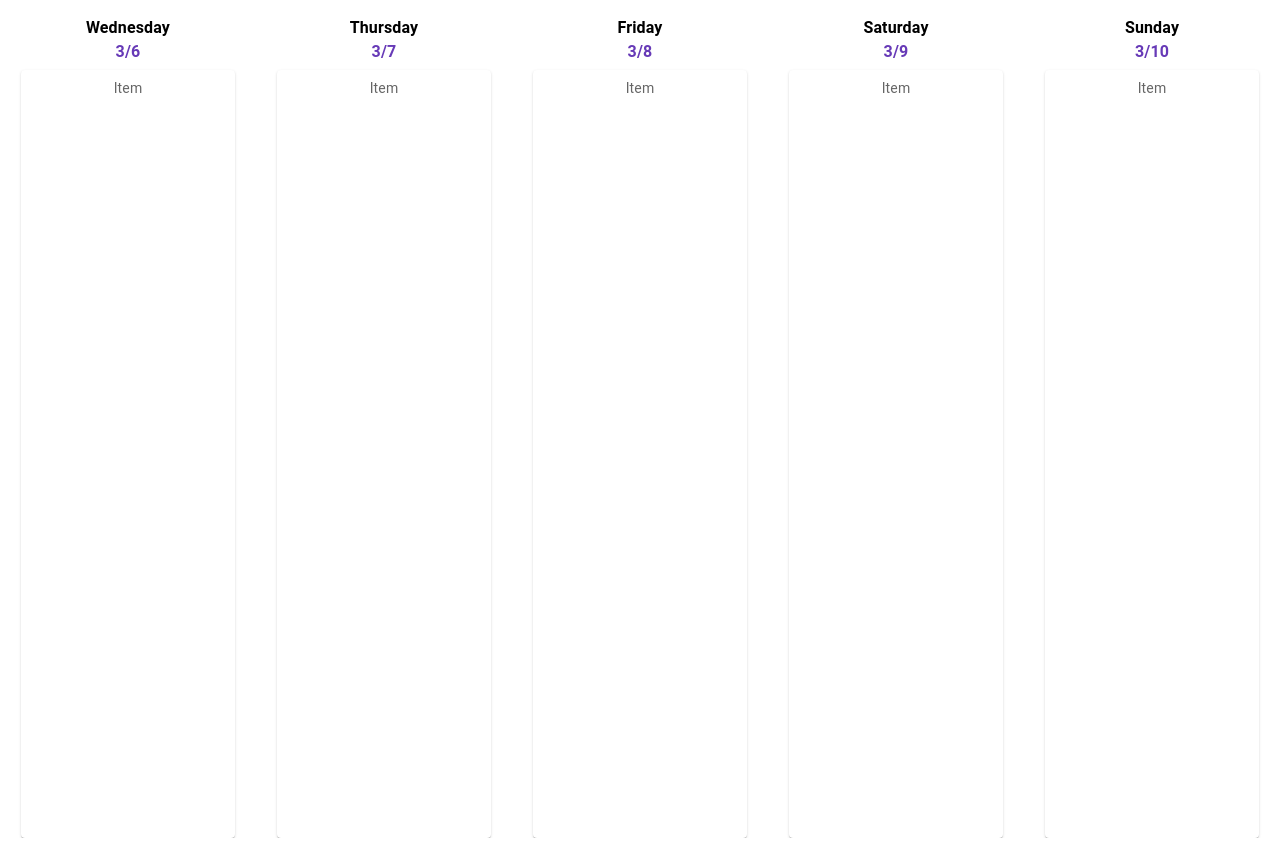
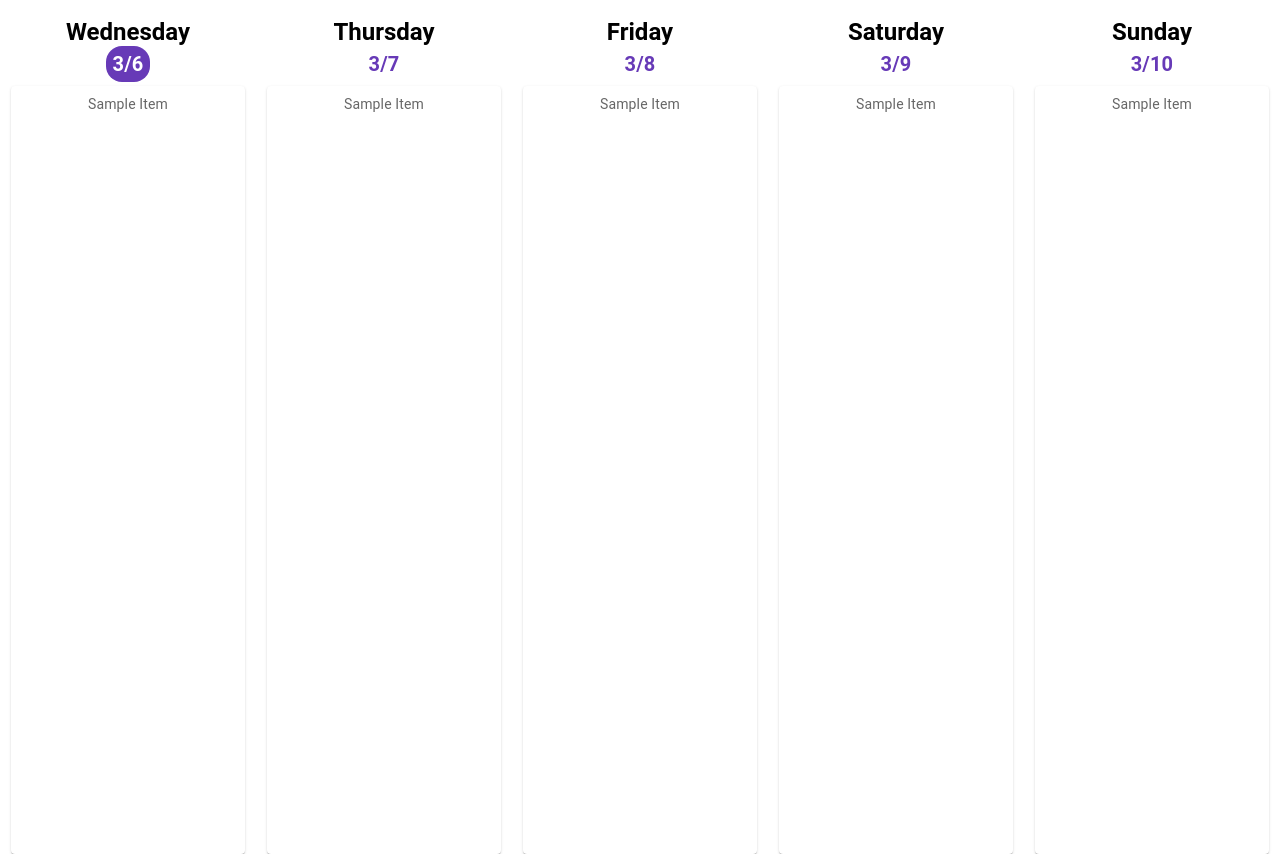
Before and after one commit to ashchen3/CS35L-todoapp, a React (Create React App) app in the folder client/: page /calendar in a window 1280 px wide. Built offline with nearby package versions, Linux system fonts and the light colour scheme; sample sign-in values are in the browser's storage.

Commit message:
calendar view visual updates

```diff
--- a/client/src/App.js
+++ b/client/src/App.js
@@ -21,15 +21,21 @@ const theme = createTheme({
             main: deepPurple[500],
         },
         secondary: {
-            main: deepPurple[300],
+            main: deepPurple['A100'],
         },
+        dark: {
+            main: deepPurple[900],
+        },
+        alt: {
+            main: deepPurple['A400'],
+        }
     },
 });
 
 function App() {
     return (
         <ThemeProvider theme={theme}>
-            <Box sx={{ m: 0, p: 0, height: "100vh" }}>
+            <Box sx={{ m: 0, p: 0, height: "100vh"}}>
                 <BrowserRouter>
                     <AuthProvider>
                         <Routes>
--- a/client/src/pages/CalendarView.jsx
+++ b/client/src/pages/CalendarView.jsx
@@ -4,6 +4,9 @@ import Paper from '@mui/material/Paper';
 import Typography from '@mui/material/Typography';
 import { styled } from '@mui/material/styles';
 import * as React from 'react';
+
+import CalendarTaskList from '../components/CalendarTaskList';
+
 
 
 const Item = styled(Paper)(({ theme }) => ({
@@ -37,8 +40,8 @@ function FormRow() {
 
   return (
     <React.Fragment>
-      {daysArray.map((day) => (
-        <Grid item xs={2} key={day}>
+      {daysArray.map((day, index) => (
+        <Grid item xs={2.2} key={day}>
           <Typography
             variant="body1"
             gutterBottom
@@ -52,13 +55,35 @@ function FormRow() {
               const { weekday, monthDate } = getDate(day);
               return (
                 <>
-                  <Box component="span" sx={{ fontWeight: 'bold' }}>{weekday}</Box><br />
-                  <Box component="span" sx={{ fontWeight: 'bold', color: 'primary.main' }}>{monthDate}</Box>
+                    <Box
+                    component="span"
+                    sx={{
+                        typography: 'h5',
+                        fontWeight: 'bold',
+                         // Background color
+                    }}
+                    >
+                    {weekday}
+                    </Box>
+                    <br />
+                    <Box
+                    component="span"
+                    sx={{
+                        typography: 'h6',
+                        fontWeight: 'bold',
+                        color: index === 0 ? 'white' : 'primary.main',
+                        bgcolor: index === 0 ? 'primary.main' : 'none',
+                        p: 0.8, // Padding
+                        borderRadius: 4,
+                    }}
+                    >
+                    {monthDate}
+                    </Box>
                 </>
               );
             })()}
           </Typography>
-          <Item>Item</Item>
+          <Item>Sample Item</Item>
         </Grid>
       ))}
     </React.Fragment>
```
